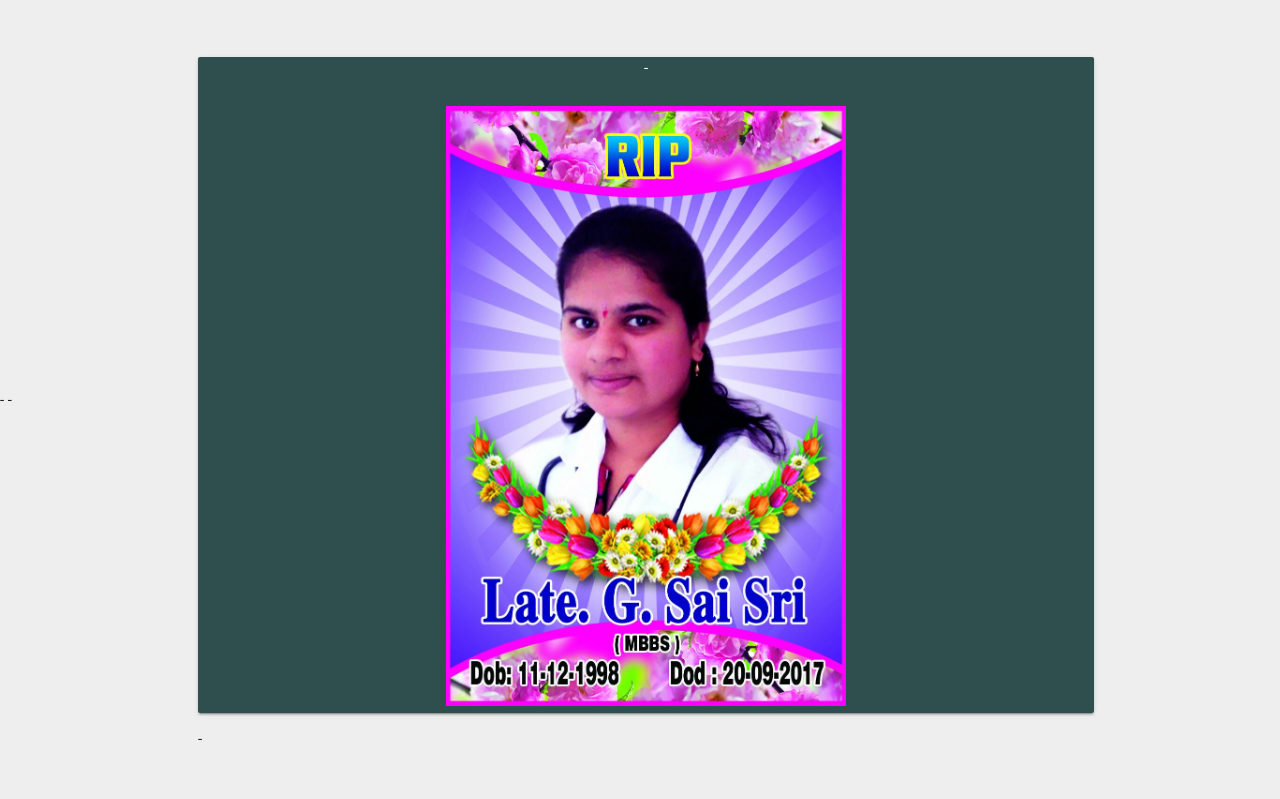
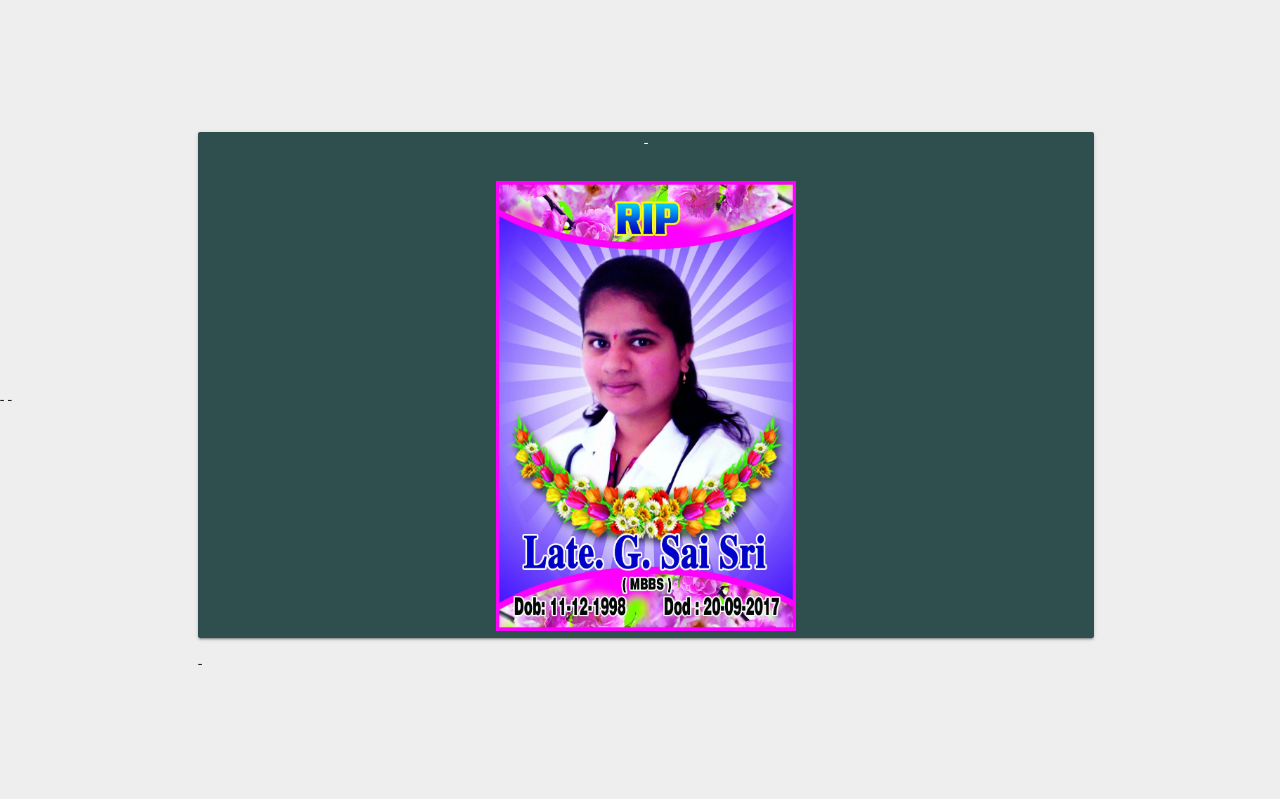
Before and after one commit to gmcfiesta/gmcfiesta.github.io, a plain HTML site: page index.html in a window 1280 px wide. Shown: the top 799 px of the page. Drawn offline with nearby package versions, Linux system fonts and the light colour scheme.

Commit message:
Update index.html

```diff
--- a/index.html
+++ b/index.html
@@ -49,7 +49,7 @@
  -
  -		<div class="container" style="background-color: transparent">
             <div class="card white-text center">
- -        <h2></h2><img src="IMG-20170920-WA0006.jpg" width="400px"></img>
+ -        <h2></h2><img src="IMG-20170920-WA0006.jpg" width="300px"></img>
 </div>
  -        </div></div>
  -
```
